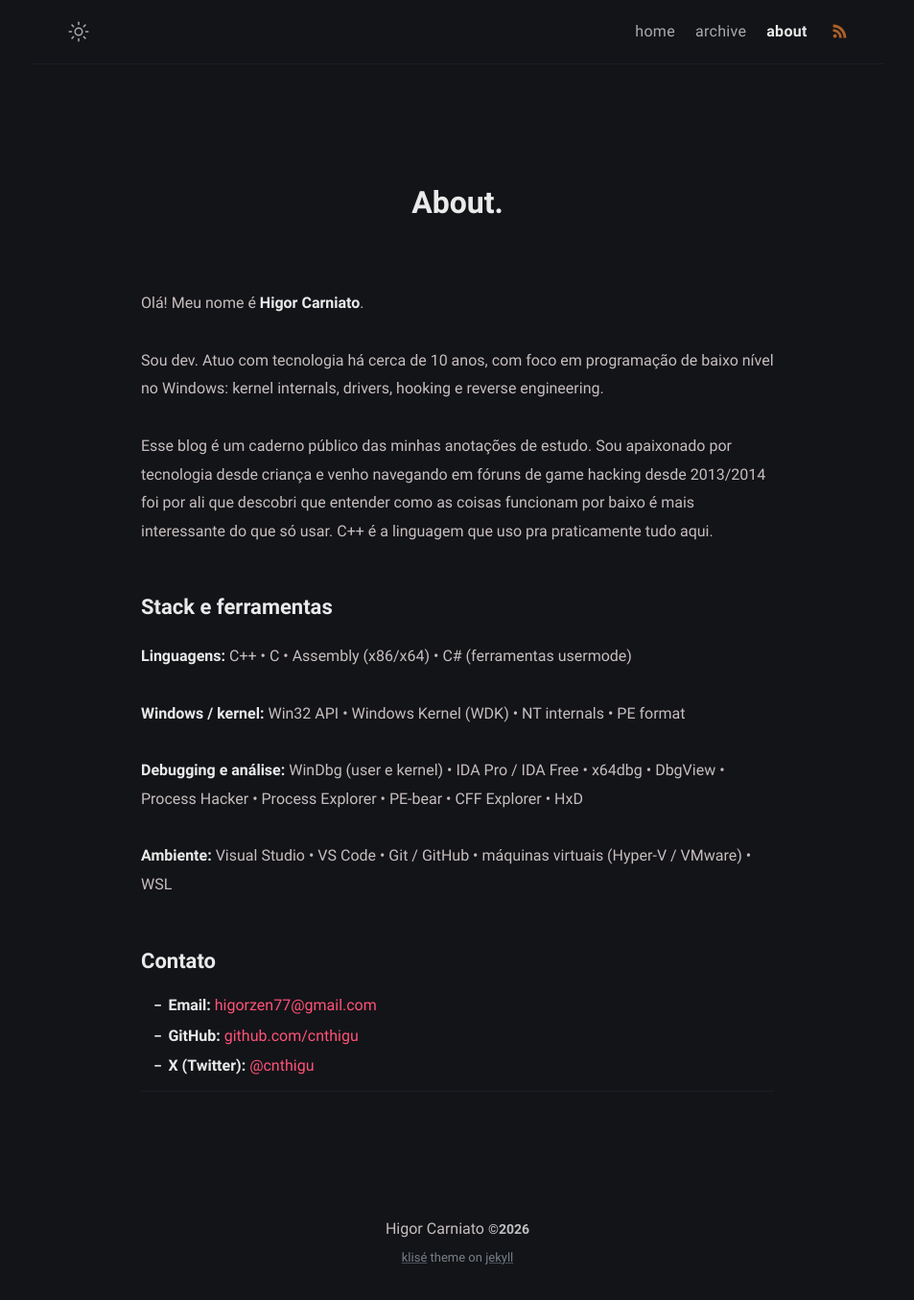
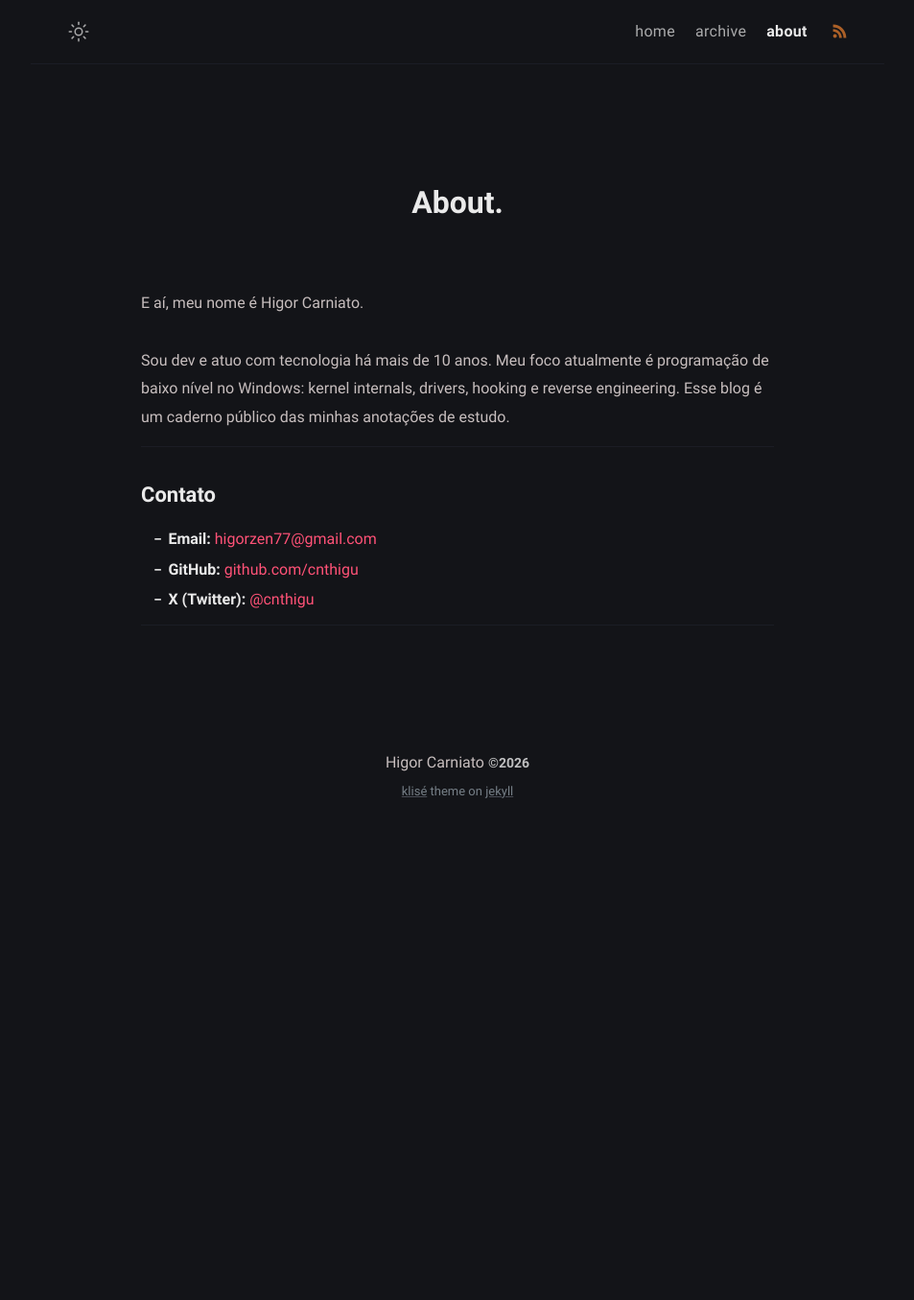
Before and after one commit to cnthigu/cnthigu.github.io, a Jekyll site: the page built from about.md, in a window 1280 px wide. Shown: the whole page at 96% size, without its empty margins (163-1116 px from the left). Built offline with Jekyll 4.4.1, drawn with Linux system fonts in a browser that asks for light colours; after the commit the page ends 900 px from its top, so only the background shows below that.

Commit message:
chore: update

```diff
--- a/about.md
+++ b/about.md
@@ -6,21 +6,11 @@ excerpt: Desenvolvedor focado em programação de baixo nível no Windows — ke
 comments: false
 ---
 
-Olá! Meu nome é **Higor Carniato**.
+E aí, meu nome é Higor Carniato.
 
-Sou dev. Atuo com tecnologia há cerca de 10 anos, com foco em programação de baixo nível no Windows: kernel internals, drivers, hooking e reverse engineering.
+Sou dev e atuo com tecnologia há mais de 10 anos. Meu foco atualmente é programação de baixo nível no Windows: kernel internals, drivers, hooking e reverse engineering. Esse blog é um caderno público das minhas anotações de estudo.
 
-Esse blog é um caderno público das minhas anotações de estudo. Sou apaixonado por tecnologia desde criança e venho navegando em fóruns de game hacking desde 2013/2014 foi por ali que descobri que entender como as coisas funcionam por baixo é mais interessante do que só usar. C++ é a linguagem que uso pra praticamente tudo aqui.
-
-## Stack e ferramentas
-
-**Linguagens:** C++ • C • Assembly (x86/x64) • C# (ferramentas usermode)
-
-**Windows / kernel:** Win32 API • Windows Kernel (WDK) • NT internals • PE format
-
-**Debugging e análise:** WinDbg (user e kernel) • IDA Pro / IDA Free • x64dbg • DbgView • Process Hacker • Process Explorer • PE-bear • CFF Explorer • HxD
-
-**Ambiente:** Visual Studio • VS Code • Git / GitHub • máquinas virtuais (Hyper-V / VMware) • WSL
+---
 
 ## Contato
 
```
